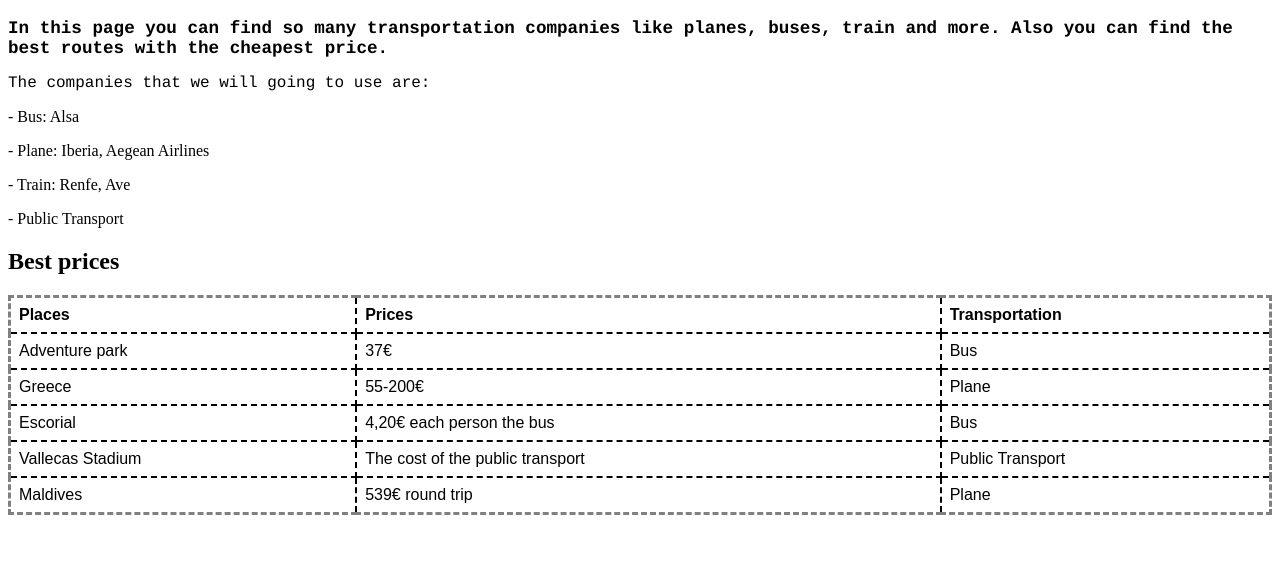
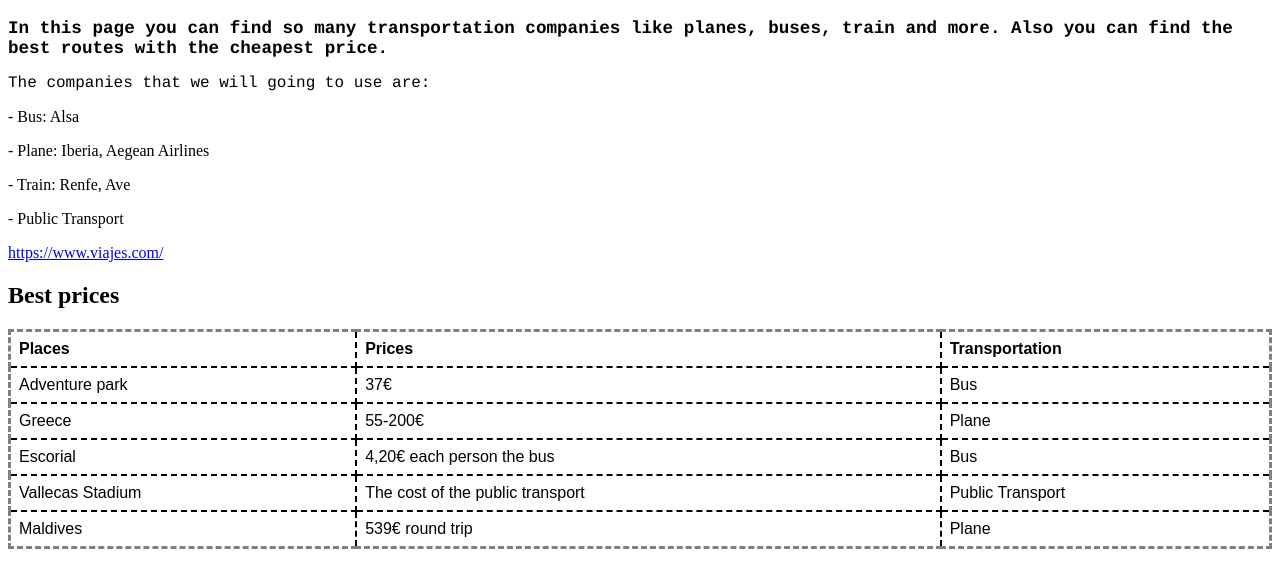
Before and after one commit to Field-Trips-CDIM/Field-Trips-CDIM.github.io, a plain HTML site: page Jaime.code.html in a window 1280 px wide. Shown: the part 48-636 px from the top of the page. Drawn offline with Linux system fonts and the light colour scheme.

Commit message:
Update Jaime.code.html

```diff
--- a/Jaime.code.html
+++ b/Jaime.code.html
@@ -11,6 +11,7 @@
 <p>- Plane: Iberia, Aegean Airlines</p>
 <p>- Train: Renfe, Ave</p>
 <p>- Public Transport</p>
+<a href="https://www.viajes.com/"target="_blank">https://www.viajes.com/</a>
 
 <style>
 table {
```
